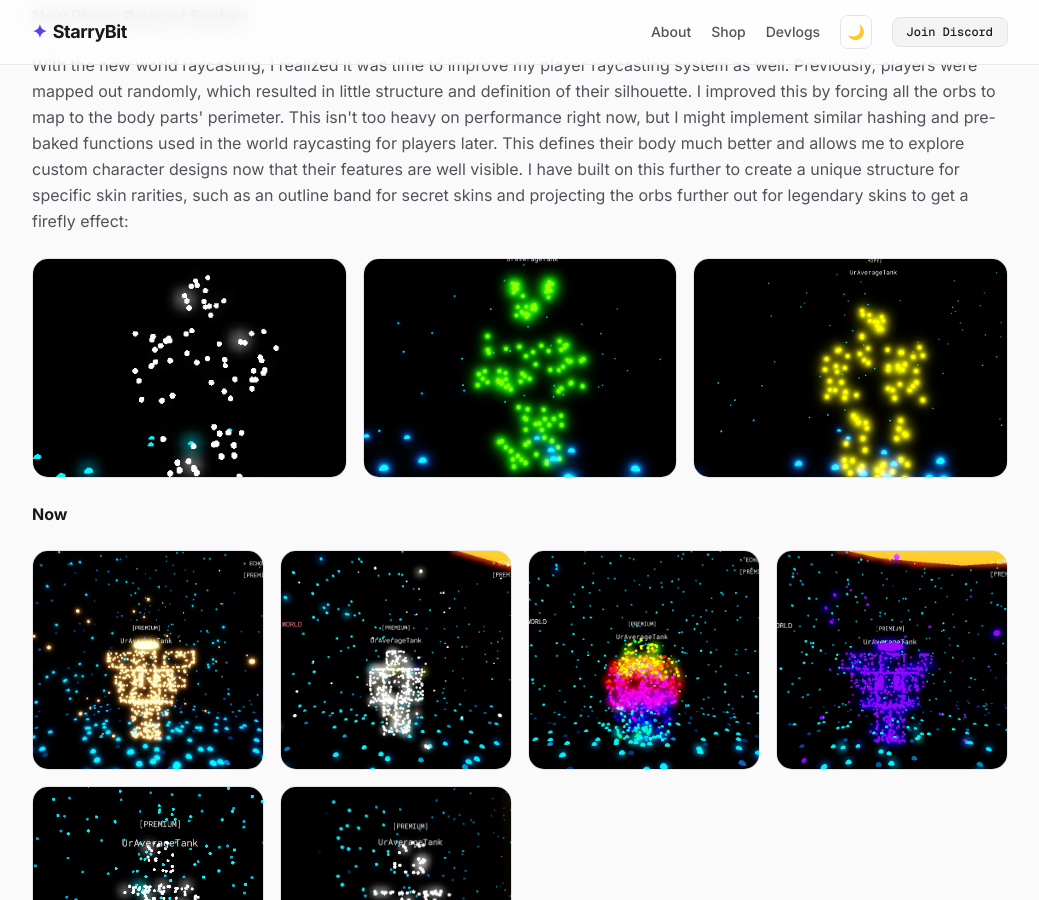
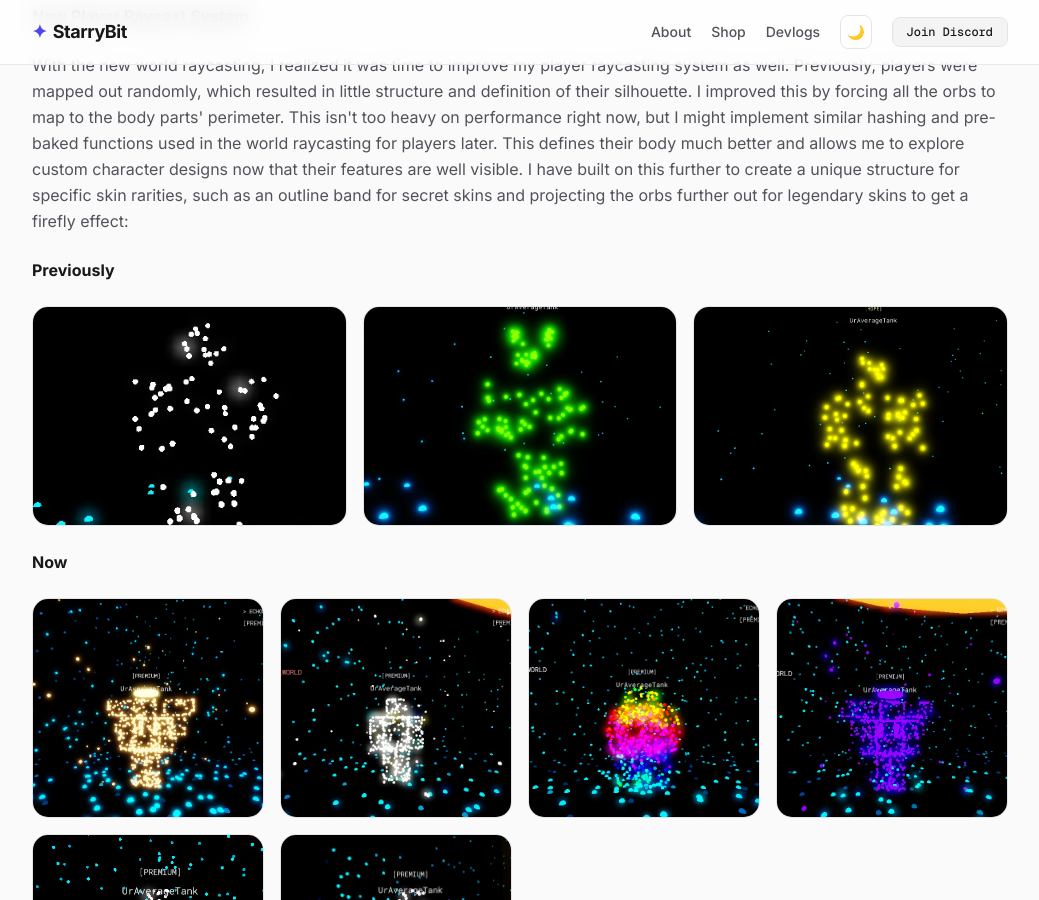
Before and after one commit to StarryBit/starrybit.github.io, a Jekyll site: the page built from _posts/2026-07-07-echopulse-new-raycast.html, in a window 1280 px wide and 900 px high, scrolled down 2137 px. Shown: the whole window, without its empty margins (120-1159 px from the left). Built offline with Jekyll 4.4.1, drawn with Linux system fonts in a browser that asks for light colours; nearby versions of some CDN libraries.

Commit message:
Update 2026-07-07-echopulse-new-raycast.html

```diff
--- a/_posts/2026-07-07-echopulse-new-raycast.html
+++ b/_posts/2026-07-07-echopulse-new-raycast.html
@@ -66,6 +66,9 @@ image: "/assets/Screenshot 2026-07-07 124738.png"
         <p class="text-zinc-600 dark:text-zinc-400 leading-relaxed">
             With the new world raycasting, I realized it was time to improve my player raycasting system as well. Previously, players were mapped out randomly, which resulted in little structure and definition of their silhouette. I improved this by forcing all the orbs to map to the body parts' perimeter. This isn't too heavy on performance right now, but I might implement similar hashing and pre-baked functions used in the world raycasting for players later. This defines their body much better and allows me to explore custom character designs now that their features are well visible. I have built on this further to create a unique structure for specific skin rarities, such as an outline band for secret skins and projecting the orbs further out for legendary skins to get a firefly effect:
         </p>
+        <h3 class="text-l font-bold mb-3">
+            Previously
+        </h3>
         <div class="image-gallery">
             <img src="/assets/Screenshot 2026-04-19 112245.png" alt="">
             <img src="/assets/Screenshot 2026-04-23 103539.png" alt="">
```
